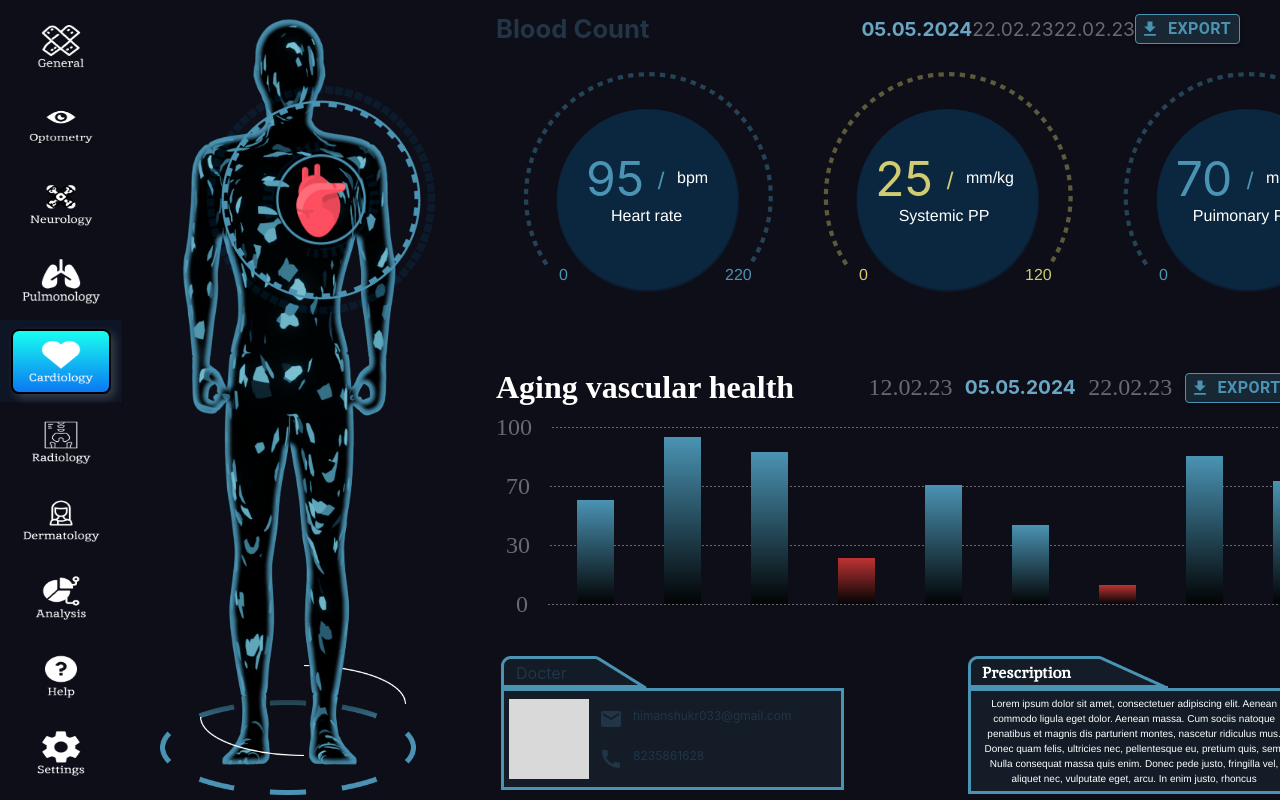
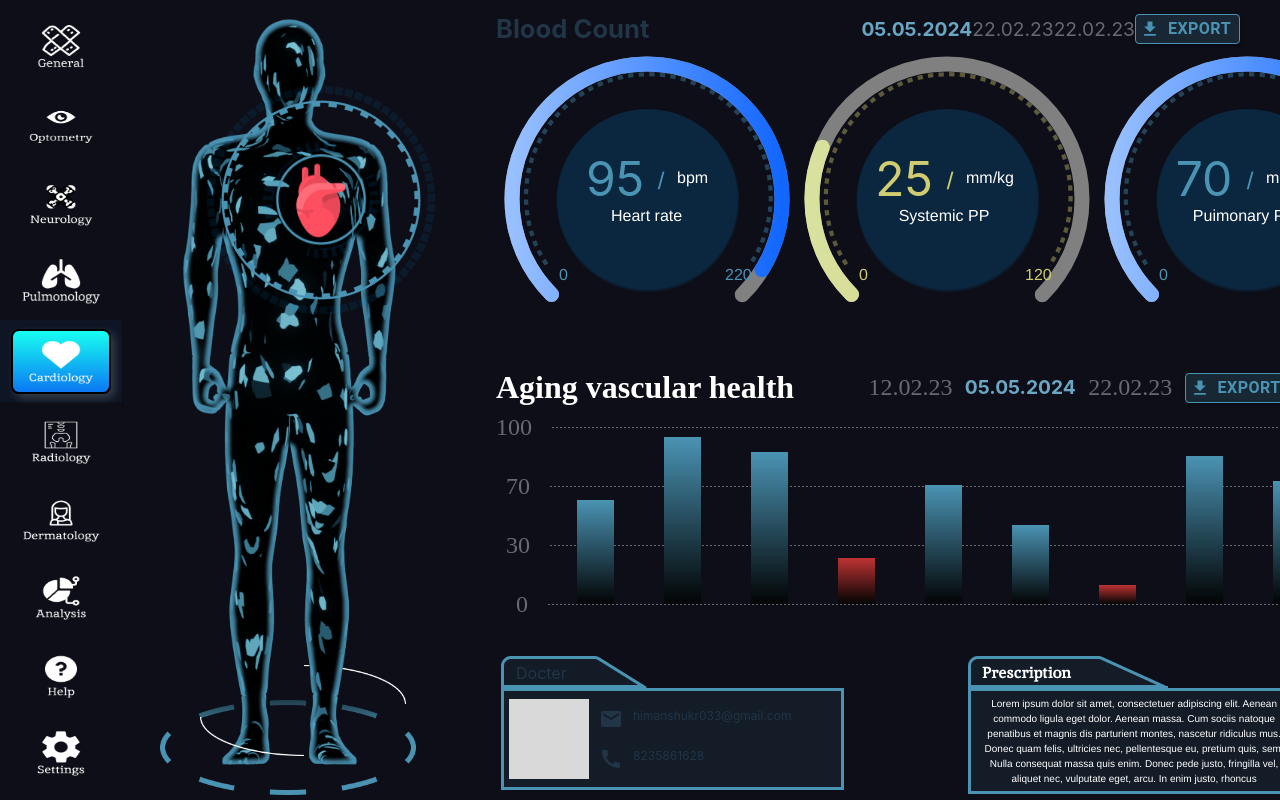
Before and after one commit to Himanshukr033/Health-Monitoring-frontend, a React (Vite) app: page / in a window 1280 px wide. Shown: the top 800 px of the page. Built offline with nearby package versions, Linux system fonts and the light colour scheme.

Commit message:
animations

```diff
--- a/package.json
+++ b/package.json
@@ -14,10 +14,14 @@
     "@emotion/styled": "^11.11.5",
     "@mui/icons-material": "^5.15.16",
     "@mui/material": "^5.15.16",
+    "@mui/x-charts": "^7.5.0",
     "framer-motion": "^11.2.4",
+    "lodash": "^4.17.21",
     "react": "^18.2.0",
     "react-dom": "^18.2.0",
-    "react-router-dom": "^6.23.1"
+    "react-gauge-chart": "^0.5.1",
+    "react-router-dom": "^6.23.1",
+    "react-svg-gauge": "^1.0.10"
   },
   "devDependencies": {
     "@types/react": "^18.2.66",
--- /dev/null
+++ b/src/components/Meter/Gauge.jsx
@@ -0,0 +1,82 @@
+import React, { useEffect, useState } from "react";
+import { motion } from "framer-motion";
+
+const Gauge = ({
+  percent = 0,
+  radius = 150,
+  arcWidth = 0.1,
+  colors = ["#1267ff", "#98c0ff"],
+  ...rest
+}) => {
+  const [currentPercent, setCurrentPercent] = useState(0);
+
+  useEffect(() => {
+    const animationDuration = 1;
+    const framesPerSecond = 20;
+    const totalFrames = animationDuration * framesPerSecond;
+    const increment = percent / totalFrames;
+
+
+    const updatePercentage = () => {
+      setCurrentPercent((prevPercent) => {
+        const newPercent = Math.min(prevPercent + increment, percent);
+        return newPercent;
+      });
+    };
+
+
+    const intervalId = setInterval(updatePercentage, 1000 / framesPerSecond);
+
+
+    return () => clearInterval(intervalId);
+  }, [percent]);
+
+  const strokeWidth = radius * arcWidth;
+  const innerRadius = radius - strokeWidth;
+  const circumference = innerRadius * 2 * Math.PI;
+  const arc = circumference * 0.75;
+  const dashArray = `${arc} ${circumference}`;
+  const transform = `rotate(135, ${radius}, ${radius})`;
+  const offset = arc - (currentPercent / 100) * arc;
+
+  const gradientId = `grad-${Math.random()}`;
+
+  return (
+    <svg height={radius * 2} width={radius * 2} {...rest}>
+      <defs>
+        <linearGradient id={gradientId} x1="0" y1="0" x2="1" y2="1">
+          <stop offset="15%" stopColor={colors[0]} stopOpacity="1" />
+          <stop offset="85%" stopColor={colors[1] || colors[0]} stopOpacity="1" />
+        </linearGradient>
+      </defs>
+      <circle
+        className="gauge_base"
+        cx={radius}
+        cy={radius}
+        fill="transparent"
+        r={innerRadius}
+        stroke="gray"
+        strokeDasharray={dashArray}
+        strokeLinecap="round"
+        strokeWidth={strokeWidth}
+        transform={transform}
+      />
+      <motion.circle
+        className="gauge_percent"
+        cx={radius}
+        cy={radius}
+        fill="transparent"
+        r={innerRadius}
+        stroke={`url(#${gradientId})`}
+        strokeDasharray={dashArray}
+        strokeDashoffset={offset}
+        strokeLinecap="round"
+        strokeWidth={strokeWidth}
+        style={{ transition: "stroke-dashoffset 0.3s" }}
+        transform={transform}
+      />
+    </svg>
+  );
+};
+
+export default Gauge;
--- a/src/components/Meter/Meter.jsx
+++ b/src/components/Meter/Meter.jsx
@@ -1,6 +1,7 @@
 import PropTypes from "prop-types";
 import React from "react";
 import "./style.css";
+import Gauge from "./Gauge";
 
 export const Meter = ({
   rotation,
@@ -18,6 +19,9 @@ export const Meter = ({
   divClassName2,
   intersect = "../../assets/Intersect.svg",
 }) => {
+
+
+
   return (
     <div className={`meter ${className}`}>
       <div className="overlap-group">
@@ -49,6 +53,10 @@ export const Meter = ({
           alt="Intersect"
           src={intersect}
         />
+       <Gauge percent={value} colors={divClassName ? ["#D1CC71", "#d9e19f"] : undefined} />
+
+
+
       </div>
     </div>
   );
```
Also changed, not shown: 1 other file (tests, documents, lock files or other folders).
